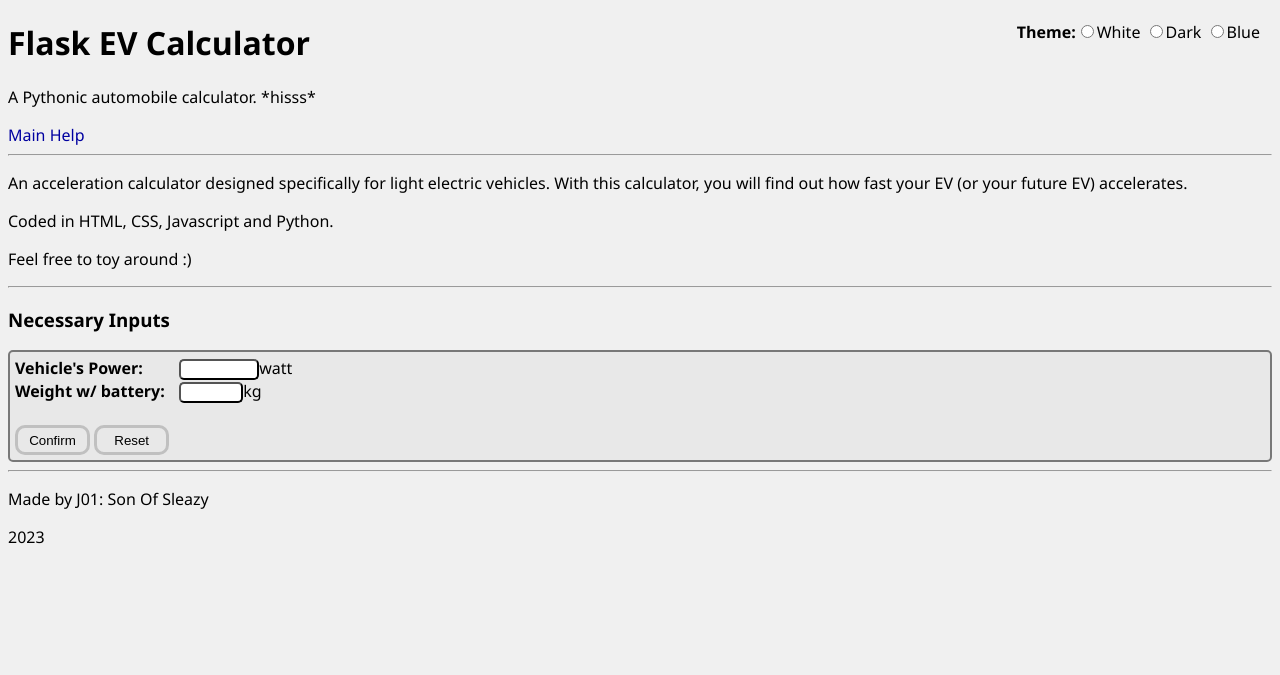
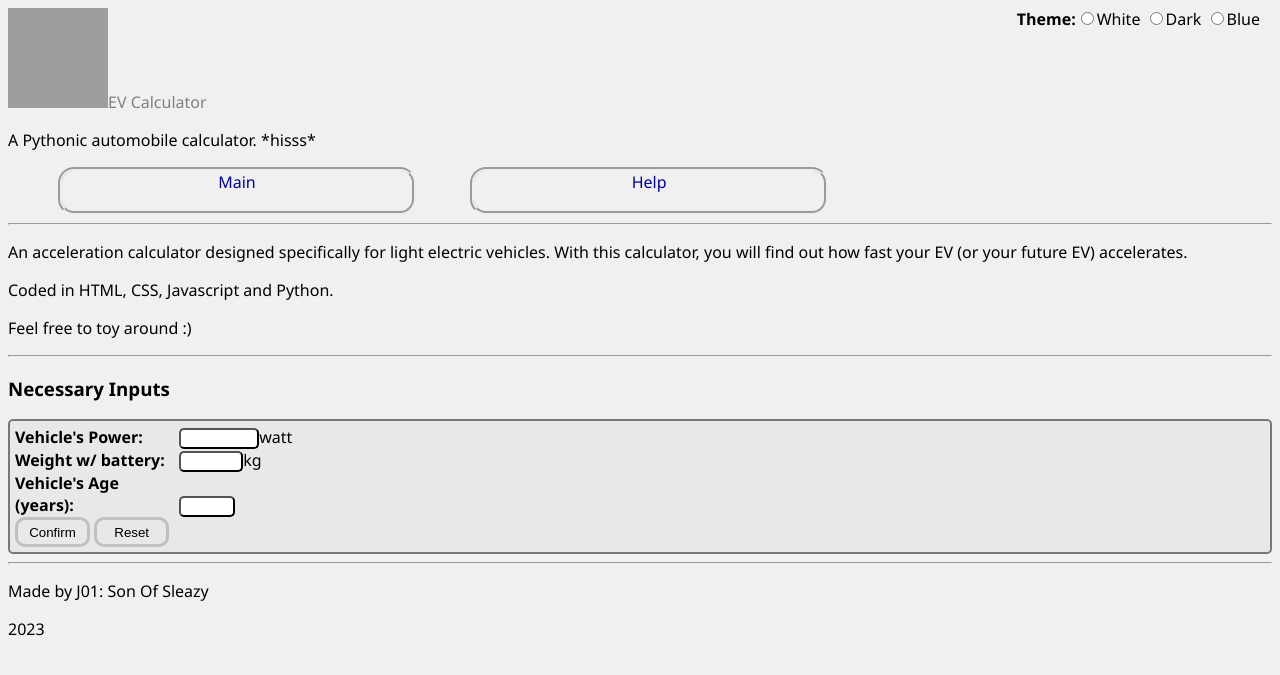
Before and after one commit to alp3rkum/flaskevcalculator, a Flask app: page /accel in a window 1280 px wide. Shown: the top 675 px of the page. Run offline with Flask 3, Linux system fonts and the light colour scheme; grey boxes are pictures that could not be loaded.

Commit message:
Update 1.0

```diff
--- /dev/null
+++ b/templates/404.html
@@ -0,0 +1,6 @@
+{% include 'partials/_header.html' %}
+<div class="div-content">
+    <h2>Page Not Found</h2>
+    <p>The page you requested could not be found.</p>
+</div>
+{% include 'partials/_footer.html' %}
--- a/templates/accel.html
+++ b/templates/accel.html
@@ -1,18 +1,21 @@
 {% include 'partials/_header.html' %}
+<div class="div-content">
     <p>An acceleration calculator designed specifically for light electric vehicles. With this calculator, you will find out how fast your EV (or your future EV) accelerates.</p>
     <p>Coded in HTML, CSS, Javascript and Python.</p>
     <p>Feel free to toy around :)</p>
-    <hr/>
+    <hr class="div-content-hr"/>
     <form action="/calculate" method="POST">
         <h3>Necessary Inputs</h3>
         <div class="inputs">
             <div class="inputs-inner">
-                <label>Vehicle's Power: </label> <span class="inputSpan"><input type="number" name="watt" id="watt" min="180" max="10000" required>watt<br></span>
+                <label>Vehicle's Power: </label> <span class="inputSpan"><input type="number" name="watt" id="watt" min="180" max="15000" required>watt<br></span>
                 <label>Weight w/ battery: </label> <span class="inputSpan"><input type="number" name="gvw" id="gvw" min="10" max="925" required>kg<br></span>
+                <label>Vehicle's Age (years):</label> <span class="inputSpan"><input type="number" name="age" id="age" min="1" max="20"></span>
                 <br>
                 <button type="submit">Confirm</button>
                 <button type="reset">Reset</button>
             </div>
         </div>
     </form>
+</div>
 {% include 'partials/_footer.html' %}
--- a/templates/cost.html
+++ b/templates/cost.html
@@ -1,8 +1,9 @@
 {% include 'partials/_header.html' %}
+<div class="div-content">
 <p>A cost calculator to see how much you'll spend commuting on a light electric vehicle.</p>
 <p>Coded in HTML, CSS, Javascript and Python.</p>
 <p>Feel free to toy around :)</p>
-</hr>
+</hr class="div-content-hr">
 <form action="/calculate" method="POST">
     <h3>Necessary Inputs</h3>
     <div class="inputs">
@@ -32,4 +33,5 @@
         </div>
     </div>
 </form>
+</div>
 {% include 'partials/_footer.html' %}
--- a/templates/help.html
+++ b/templates/help.html
@@ -1,4 +1,5 @@
 {% include 'partials/_header.html' %}
+<div class="div-content">
     <h2>How To Use Calculator</h2>
     {% if pageNumber == 0 %}
         <p>Usage of the Flask EV Range Calculator is quite simple. You fill the form with appropriate inputs and hit the "Confirm" button for Flask to start the calculation, then it redirects you to the result page for you to see the result.</p>
@@ -17,6 +18,7 @@
         <p>Usage of the Flask EV Acceleration Calculator is very simple. You simply enter your wattage and weight without any driver or loads to calculate your vehicle's potential acceleration time.</p>
         <p><b>Wattage: </b>Flask EV Acceleration Calculator takes anywhere from 180 to 10000 watt as an input. Most light EV's fall under 4kW bracket, which is the maximum upper limit for moped (M) class vehicles with electric propulsion.</p>
         <p><b>Weight with battery: </b>Flask EV Acceleration Calculator can calculate the acceleration of a vehicle that weighs up to 925kg, as the calculator takes driver's weight as 75 kilograms to complete vehicle's weight to a full ton.</p>
+        <p><b>Vehicle's Age: </b>Age of the vehicle in years. Older the vehicle (or at least the drivetrain) is, the slower it accelerates. Optional parameter.</p>
         <p><b>Results: </b>Flask EV Acceleration Calculator calculates two acceleration frames: 0-25km/h and 0-45km/h. This is because most low end light EV's are designed to achieve 25km/h of top speed, and moped (M) class allows for up to 45km/h of top speed for any type of vehicle.</p>
         <h3>Tips</h3>
         <p>0-25km/h results under 1 second can be considered unrealistic or ballpark.</p>
@@ -28,4 +30,5 @@
         <p><b>Range: </b>Your EV's range. You can calculate it using <a class="link" href="/range">the Range Calculator</a>.</p>
         <p><b>Compare With: </b>This field allows you to choose the type of vehicle you'd want to compare your EV with in terms of commuting costs. You can choose among 50 & 125 & 150+ cc motorcycles, gas treeporter and diesel & gasoline cars.<i>This field is optional so if you don't want to compare your EV with any other vehicle, simply select "Don't Compare" from the list.</i></p>
     {% endif %}
+</div>
 {% include 'partials/_footer.html' %}
--- a/templates/index.html
+++ b/templates/index.html
@@ -1,5 +1,4 @@
 {% include 'partials/_header.html' %}
-<p>Welcome to Flask EV Calculator, where you can use consumer friendly calculators to evaluate the performance of your light electric vehicle. You can choose one of these calculators depending on what aspect of your EV you want to calculate.</p>
-<a class="link" href="/range"><span class="linkSpan">Range Calculator</span></a><a class="link" href="/accel"><span class="linkSpan">Acceleration Calculator</span></a> <a class="link" href="/cost"><span class="linkSpan">Commuting Cost Calculator</span></a>
-
+<p class="div-content">Welcome to Flask EV Calculator, where you can use consumer friendly calculators to evaluate the performance of your light electric vehicle. You can choose one of these calculators depending on what aspect of your EV you want to calculate.</p>
+<a class="link" href="/range"><span class="linkSpan">Range Calculator</span></a><a class="link" href="/accel"><span class="linkSpan">Acceleration Calculator</span></a> <a class="link" href="/cost"><span class="linkSpan">Commuting Cost Calculator</span></a><br><br>
 {% include 'partials/_footer.html' %}
--- a/templates/partials/_footer.html
+++ b/templates/partials/_footer.html
@@ -1,7 +1,7 @@
     <footer>
         <hr/>
-        <p>Made by J01: Son Of Sleazy</p>
-        <p>2023</p>
+        <p class="div-content">Made by J01: Son Of Sleazy</p>
+        <p class="div-content">2023</p>
     </footer>
 </body>
 </html>
--- a/templates/partials/_header.html
+++ b/templates/partials/_header.html
@@ -2,24 +2,26 @@
     <head>
       <title>{{title}}</title>
       <link rel= "stylesheet" type= "text/css" href= '{{ url_for('static',filename='styles/style.css') }}'>
-      <script type="text/javascript" src="{{ url_for('static',filename='js/script.js') }}"></script>
+      <script defer type="text/javascript" src="{{ url_for('static',filename='js/script.js') }}"></script>
     </head>
     <body>
-      <span class="inputSpan themeSpan"><b>Theme:</b><input type="radio" name="theme" id="white" onchange="sessionStorage.setItem('themeIndex',0);changeTheme();">White <input type="radio" name="theme" id="dark" onchange="sessionStorage.setItem('themeIndex',1);changeTheme();">Dark <input type="radio" name="theme" id="blue" onchange="sessionStorage.setItem('themeIndex',2);changeTheme();">Blue</span>
-        <h1>Flask EV Calculator</h1>
-        <p>A Pythonic automobile calculator. *hisss*</p>
+      <header>
+        <span class="inputSpan themeSpan"><b>Theme:</b><input type="radio" name="theme" id="white" onchange="sessionStorage.setItem('themeIndex',0);changeTheme();">White <input type="radio" name="theme" id="dark" onchange="sessionStorage.setItem('themeIndex',1);changeTheme();">Dark <input type="radio" name="theme" id="blue" onchange="sessionStorage.setItem('themeIndex',2);changeTheme();">Blue </span>
+        <a class="link" href="/"><img id="flask-logo" src="../../static/flask.png" width="100" height="100"><span id="page-title">EV Calculator</span></a>
+        <p class="header-text">A Pythonic automobile calculator. *hisss*</p>
         {%if pageNumber != -1 %}
-        <a class="link" href="../">Main</a>
-          {%if curRoute != "/help"%}
-          <a class="link" href="../help">Help</a>
+        <a class="link" href="../"><div class="linkSpan small">Main</div></a>
+          {%if curRoute != "/help" and pageNumber != -2 %}
+          <a class="link" href="../help"><div class="linkSpan small">Help</div></a>
           {% else %}
             {% if pageNumber == 0 %}
-              <a class="link" href="../range">Back</a>
+              <a class="link" href="../range"><div class="linkSpan small">Back</div></a>
             {% elif pageNumber == 1 %}
-              <a class="link" href="../accel">Back</a>
+              <a class="link" href="../accel"><div class="linkSpan small">Back</div></a>
             {% elif pageNumber == 2 %}
-              <a class="link" href="../cost">Back</a>
+              <a class="link" href="../cost"><div class="linkSpan small">Back</div></a>
             {% endif %}
           {%endif%}
         {%endif%}
         <hr/>
+      </header>
--- a/templates/result.html
+++ b/templates/result.html
@@ -1,4 +1,5 @@
 {%include 'partials/_header.html' %}
+<div class="div-content">
     <h2>Calculation Results</h2>
     {% if pageNumber == 0%}
         <p>Your vehicle is capable of traversing a distance of <b>{{result}} km</b> with a single charge.</p>
@@ -17,4 +18,5 @@
             <p>For comparison, an average {{compType}} has a commuting cost of <b>{{result3}} ₺/km</b>.</p>
         {%endif%}
     {%endif%}
+</div>
 {% include 'partials/_footer.html' %}
--- a/templates/result_err.html
+++ b/templates/result_err.html
@@ -1,4 +1,6 @@
 {%include 'partials/_header.html' %}
+<div class="div-content">
     <h2>Oops!</h2>
     <p>You didn't perform a calculation.</p>
+</div>
 {% include 'partials/_footer.html' %}
```
Also changed, not shown: templates/range.html (+5 -2 lines).
